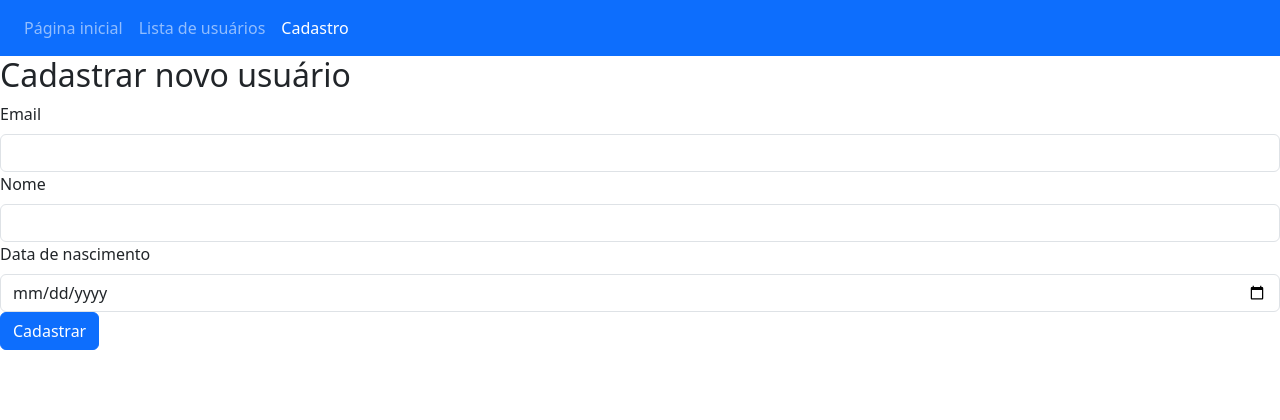
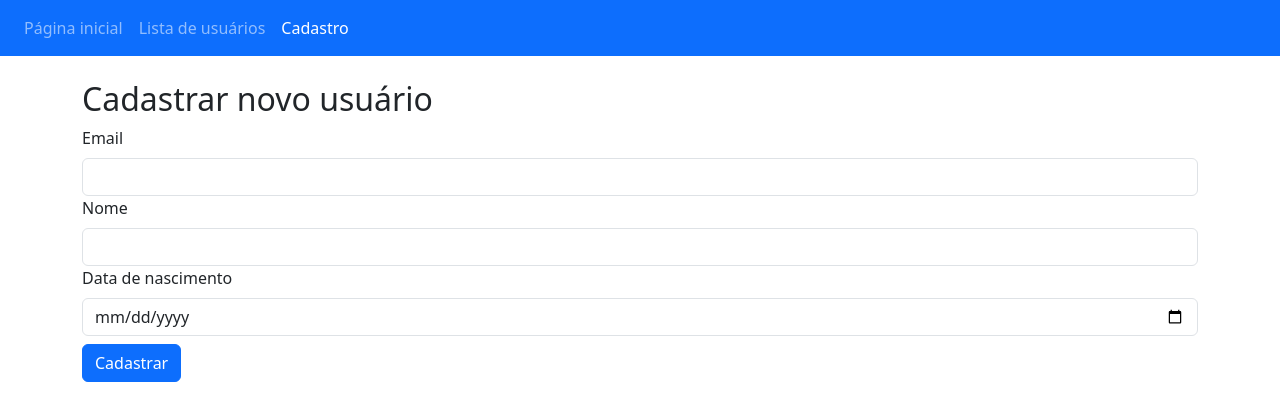
Before and after one commit to brandaogabriel7/simple-lab-mern-test, a React (Create React App) app in the folder simple-lab-mern-test-front/: page /signup in a window 1280 px wide. Shown: the top 420 px of the page. Built offline with nearby package versions, Linux system fonts and the light colour scheme; no server answers.

Commit message:
style: improve signup page layout

```diff
--- a/simple-lab-mern-test-front/src/components/ToastManager/ToastManager.js
+++ b/simple-lab-mern-test-front/src/components/ToastManager/ToastManager.js
@@ -16,7 +16,7 @@ export const ToastProvider = ({ children }) => {
   return (
     <ToastContext.Provider value={{ addToast }}>
       {children}
-      <ToastContainer position="bottom-start" className="p-3">
+      <ToastContainer className="fixed-bottom">
         {toasts.map((toast, index) => (
           <Toast
             key={index}
@@ -30,7 +30,9 @@ export const ToastProvider = ({ children }) => {
             variant={toast.variant || "info"}
             show
           >
-            <Toast.Header>{toast.title}</Toast.Header>
+            <Toast.Header className={`bg-${toast.variant || "info"}`}>
+              <strong className="me-auto text-light">{toast.title}</strong>
+            </Toast.Header>
             <Toast.Body>{toast.message}</Toast.Body>
           </Toast>
         ))}
--- a/simple-lab-mern-test-front/src/pages/UserSignupPage/UserSignupPage.js
+++ b/simple-lab-mern-test-front/src/pages/UserSignupPage/UserSignupPage.js
@@ -1,12 +1,16 @@
-import { Button, Form } from "react-bootstrap";
+import { Button, Container, Form, Spinner } from "react-bootstrap";
+import { useState } from "react";
 import { useToast } from "../../components/ToastManager/ToastManager";
 
 const toastDelay = 3000;
 const UserSignup = ({ createUser }) => {
+  const [loading, setLoading] = useState(false);
   const { addToast } = useToast();
 
   const handleSubmit = async (e) => {
     e.preventDefault();
+    setLoading(true);
+
     const formData = new FormData(e.target);
 
     const user = Object.fromEntries(formData);
@@ -29,11 +33,12 @@ const UserSignup = ({ createUser }) => {
       );
     } finally {
       e.target.reset();
+      setLoading(false);
     }
   };
 
   return (
-    <>
+    <Container as="main" fluid="sm" className="pt-4">
       <Form onSubmit={handleSubmit}>
         <h2>Cadastrar novo usuário</h2>
         <Form.Group>
@@ -53,9 +58,11 @@ const UserSignup = ({ createUser }) => {
             aria-label="Data de nascimento"
           ></Form.Control>
         </Form.Group>
-        <Button type="submit">Cadastrar</Button>
+        <Button className="mt-2" type="submit">
+          {loading ? <Spinner animation="border" size="sm" /> : "Cadastrar"}
+        </Button>
       </Form>
-    </>
+    </Container>
   );
 };
 
```
